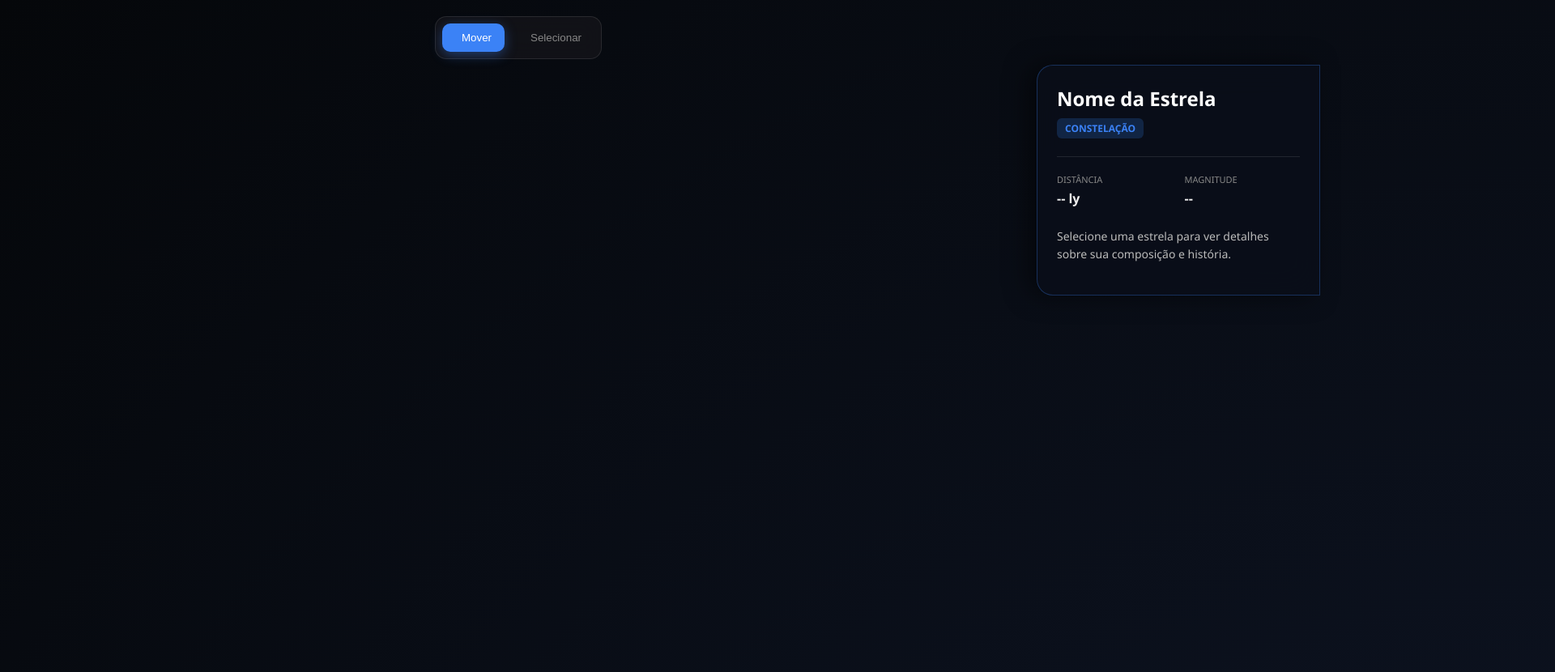
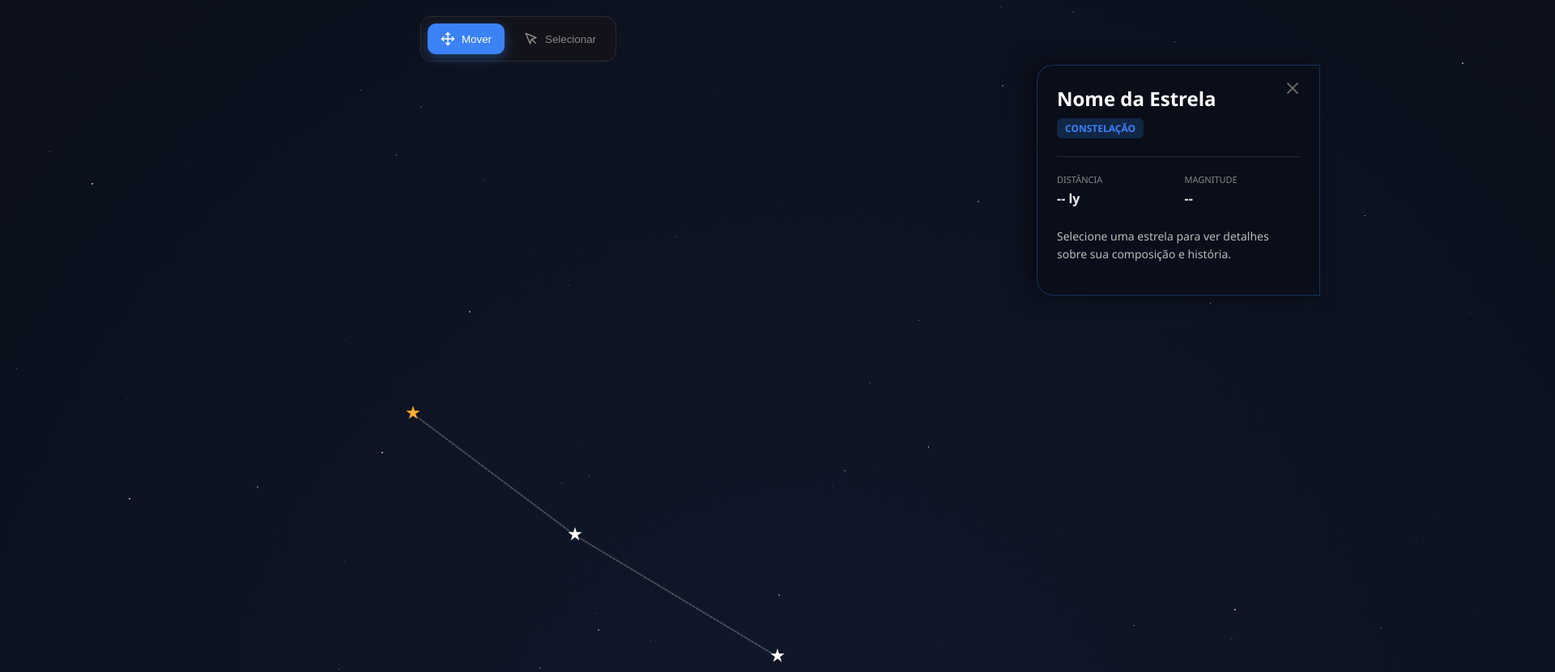
Before and after one commit to AurusDev/Sky-Stars, a plain HTML site: page index.html in a window 1280 px wide. Shown: the top 830 px of the page at 81% size, 1920 px wide, since content can reach past the window. Drawn offline with nearby package versions, Linux system fonts and the light colour scheme.

Commit message:
fix: src scripts correção

```diff
--- a/index.html
+++ b/index.html
@@ -51,7 +51,7 @@
         </div>
     </div>
 
-    <script src="script.js"></scripts>
+    <script src="script.js"></script>
 </body>
 
 </html>
```
